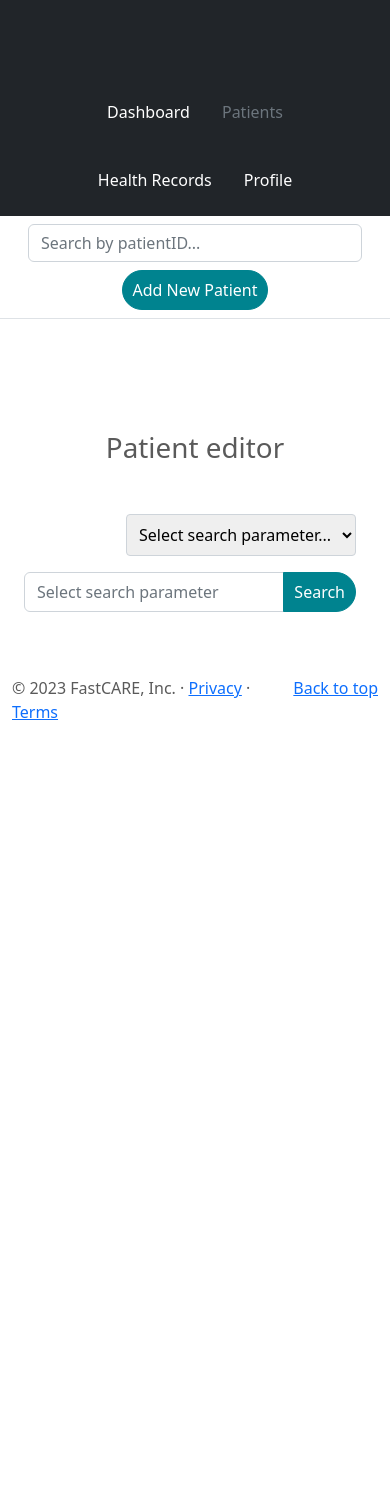
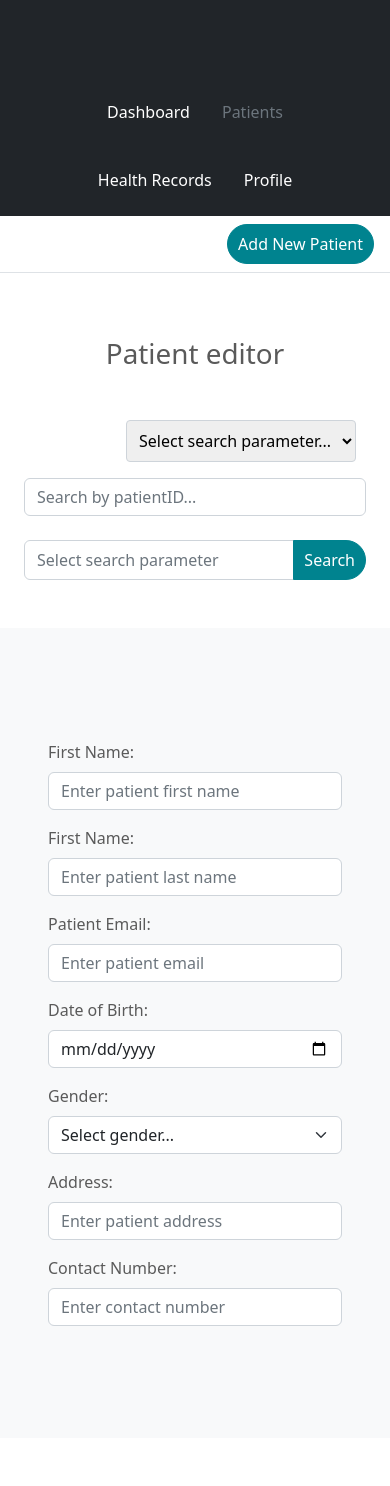
Before and after one commit to rodrigobivarazevedo/EHR_SYSTEM2, a PHP site: page /MyFastCARE/Doctors/patients.php in a window 390 px wide. Before the commit the page ends 720 px from the top, so only its background shows below. Run offline with PHP 8.4, Linux system fonts and the light colour scheme; the visitor is signed in with stand-in values (Sample User, id 1); some libraries are stand-ins or nearby versions.

Commit message:
search patients working

```diff
--- a/ajax/doctor_patientAJAX.php
+++ b/ajax/doctor_patientAJAX.php
@@ -116,7 +116,7 @@ if ($action === "delete_patient") {
 
 
 
-if ($action === "search_patients") {
+if ($action === "advanced_search_patients") {
     $UserID = $_SESSION["UserID"];
     $parameter = $_POST["parameter"];
     $input = $_POST["searchQueryInputValue"];
--- a/db/test_search_patients.php
+++ b/db/test_search_patients.php
@@ -12,8 +12,8 @@ $patients = new Patients();
 
 // Replace these values with actual data for testing
 $doctorID = 1; // Replace with an existing doctor ID from your database
-$parameter = 'contactNumber'; // Choose the search parameter ('name', 'contactNumber', or 'email')
-$input = '96'; // Replace with the input data based on the chosen parameter
+$parameter = 'name'; // Choose the search parameter ('name', 'contactNumber', or 'email')
+$input = ' Azevedo'; // Replace with the input data based on the chosen parameter
 
 // Test the search_patients function
 $result = $patients->search_patients($dbo, $doctorID, $parameter, $input);
--- a/js/doctor_dashboard.js
+++ b/js/doctor_dashboard.js
@@ -41,11 +41,11 @@ function get_all_patients() {
                       <div class="card-body">
                           <h5 class="card-title">${patient.FirstName} ${patient.LastName}</h5>
                           <p class="card-text">ID: ${patient.PatientID}, Email: ${patient.Email}</p>
-                          <p class="card-text">Contact Number:${patient.ContactNumber}</p>
+                          <p class="card-text">Contact Number: ${patient.ContactNumber}</p>
 
                           <div class="d-flex justify-content-between align-items-center">
                               <div class="btn-group">
-                                  <button type="button" class="btn btn-sm btn-outline-secondary" id="view-book-btn">View/Edit</button>
+                                  <button type="button" class="btn btn-sm btn-outline-secondary" id="view-edit-btn">View/Edit</button>
                               </div>
                           </div>
                       </div>
--- a/ui/MyFastCARE/Doctors/health_records.php
+++ b/ui/MyFastCARE/Doctors/health_records.php
@@ -159,12 +159,8 @@ if (!isset($_SESSION['UserID'])) {
 
 
 
-<!-- FOOTER -->
 
-<footer class="container">
-    <p class="float-end"><a href="#">Back to top</a></p>
-    <p>© 2023 FastCARE, Inc. · <a href="#">Privacy</a> · <a href="#">Terms</a></p>
-</footer>
+
 </main>
 
 <script>
--- a/ui/MyFastCARE/Doctors/patients.php
+++ b/ui/MyFastCARE/Doctors/patients.php
@@ -72,19 +72,13 @@ if (!isset($_SESSION['UserID'])) {
         </div>
         </div>
         <div class="px-3 py-2 border-bottom mb-3">
-        <div class="container d-flex flex-wrap justify-content-center">
-            <form class="col-12 col-lg-auto mb-2 mb-lg-0 me-lg-auto" role="search">
-            <input type="search" class="form-control" placeholder="Search by patientID..." aria-label="Search">
-            </form>
+
 
             <div class="text-end">
 
                 <button type="button" class="btn btn-primary" data-bs-toggle="modal" data-bs-target="#messageModal">Add New Patient</button>
 
             </div>
-
-
-        </div>
         </div>
     </header>
 
@@ -92,7 +86,7 @@ if (!isset($_SESSION['UserID'])) {
     <main>
 
   <section class="py-5 text-center container">
-    <div class="container mt-5">
+    <div class="container">
 
         <h1>Patient editor</h1>
 
@@ -101,32 +95,85 @@ if (!isset($_SESSION['UserID'])) {
             <div>
                 <select id="searchField" class="form-control-file dropdown_item" onchange="updatePlaceholder()">
                     <option disabled selected value="">Select search parameter...</option>
-                    <option value="Name">Name</option>
-                    <option value="Email">Email</option>
+                    <option value="name">Name</option>
+                    <option value="email">Email</option>
                     <option value="contactNumber">Contact Number</option>
                     <!-- Add more options based on your needs -->
                 </select>
             </div>
-
+        </div>
+            <div class="input-group mt-3">
+                <form class="col-12 col-lg-auto mb-2 mb-lg-0 me-lg-auto" role="search">
+                <input type="search" class="form-control" placeholder="Search by patientID..." aria-label="Search">
+                </form>
+            </div>
             <!-- Updated Input Group with Dynamic Placeholder -->
-            <div class="input-group mt-3">
-                <input type="text" class="form-control" id="searchQuery" placeholder="Select search parameter">
-                <button class="btn btn-primary" type="button" onclick="searchPatients()">Search</button>
+            <div class="col-md-6 mt-3"> <!-- Adjust the column width as needed -->
+                        <div class="input-group">
+                            <input type="text" class="form-control" id="searchQuery" placeholder="Select search parameter">
+                            <button class="btn btn-primary" type="button" onclick="searchPatients()">Search</button>
+                        </div>
             </div>
-
-            <!-- Autocomplete Results Container -->
-            <div id="autocompleteResults" class="mt-3"></div>
-
-
-
-        </div>
-
-
 
     </div>
   </section>
 
 
+        <div class="album py-5 bg-light">
+
+            <div class="row">
+                <div class="col-md-5">
+                    <div class="container p-5">
+                            <!-- Patient Creation Form -->
+                            <form id="createPatientForm" class="mt-3">
+                                <div class="mb-3">
+                                    <label for="firstname" class="form-label">First Name:</label>
+                                    <input type="text" class="form-control" id="firstname" placeholder="Enter patient first name" required>
+                                </div>
+                                <div class="mb-3">
+                                    <label for="lastname" class="form-label">First Name:</label>
+                                    <input type="text" class="form-control" id="lastname" placeholder="Enter patient last name" required>
+                                </div>
+                                <div class="mb-3">
+                                    <label for="patientEmail" class="form-label">Patient Email:</label>
+                                    <input type="email" class="form-control" id="patientEmail" placeholder="Enter patient email" required>
+                                </div>
+                                <div class="mb-3">
+                                    <label for="patientBirthdate" class="form-label">Date of Birth:</label>
+                                    <input type="date" class="form-control" id="patientBirthdate" required>
+                                </div>
+                                <div class="mb-3">
+                                    <label for="patientGender" class="form-label">Gender:</label>
+                                    <select id="patientGender" class="form-select" required>
+                                        <option disabled selected value="">Select gender...</option>
+                                        <option value="Male">Male</option>
+                                        <option value="Female">Female</option>
+                                        <option value="Other">Other</option>
+                                    </select>
+                                </div>
+                                <div class="mb-3">
+                                    <label for="patientAddress" class="form-label">Address:</label>
+                                    <input type="text" class="form-control" id="patientAddress" placeholder="Enter patient address">
+                                </div>
+                                <div class="mb-3">
+                                    <label for="patientContactNumber" class="form-label">Contact Number:</label>
+                                    <input type="tel" class="form-control" id="patientContactNumber" placeholder="Enter contact number">
+                                </div>
+                            </form>
+                    </div>
+                </div>
+
+                        <div class="col-md-7">
+                            <div class="container">
+                                <div class="row row-cols-1 row-cols-sm-2 row-cols-md-3 g-3" id="patients">
+                                <!-- Cards will be updated dynamically  -->
+
+                                </div>
+                            </div>
+
+                        </div>
+            </div>
+        </div>
 
     <!-- Create Patient Modal -->
 <div class="modal fade" id="messageModal" tabindex="-1" aria-labelledby="messageModalLabel" aria-hidden="true">
@@ -184,12 +231,7 @@ if (!isset($_SESSION['UserID'])) {
   </div>
 </div>
 
-<!-- FOOTER -->
 
-<footer class="container">
-    <p class="float-end"><a href="#">Back to top</a></p>
-    <p>© 2023 FastCARE, Inc. · <a href="#">Privacy</a> · <a href="#">Terms</a></p>
-</footer>
 </main>
 
 <script>
```
Also changed, not shown: db/backend.php (+6 -3 lines), js/doctor_patients.js (+51 -21 lines), ui/MyFastCARE/Doctors/doctor_portal.php (+9 -8 lines).
